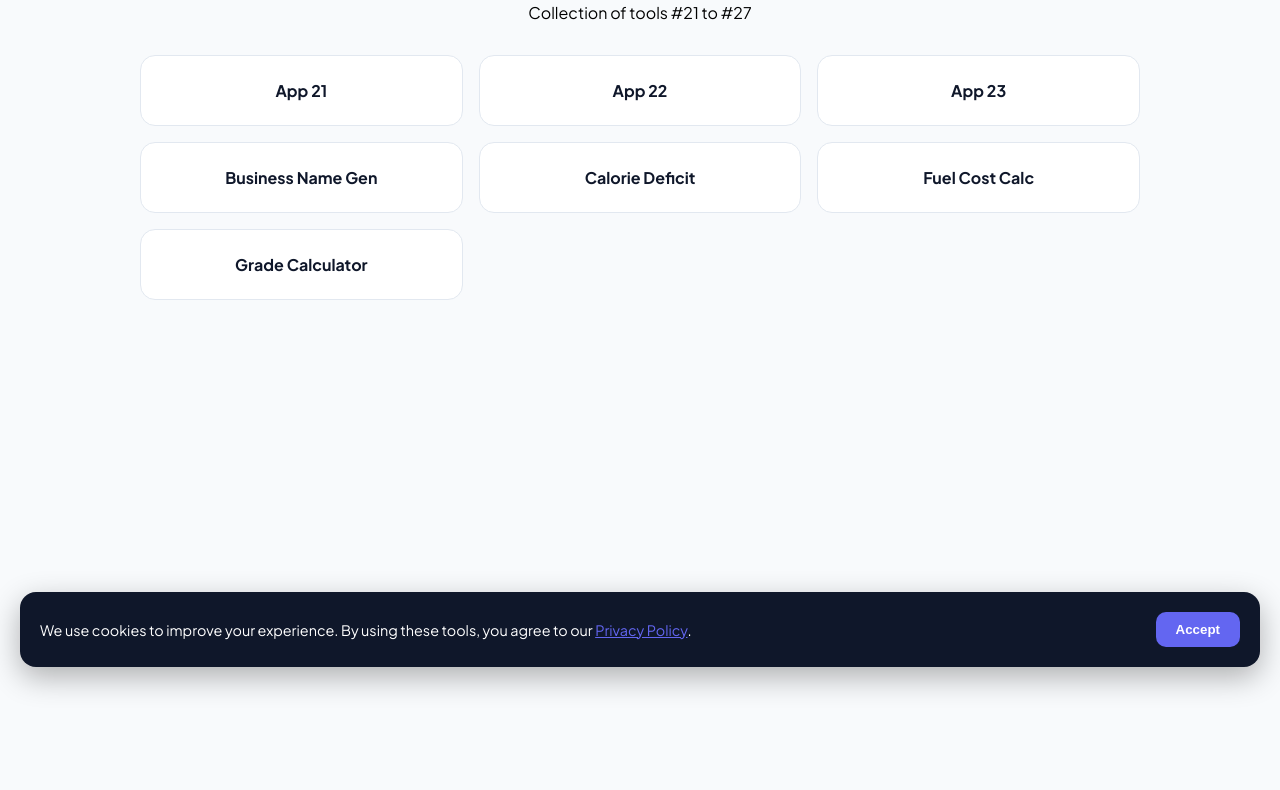
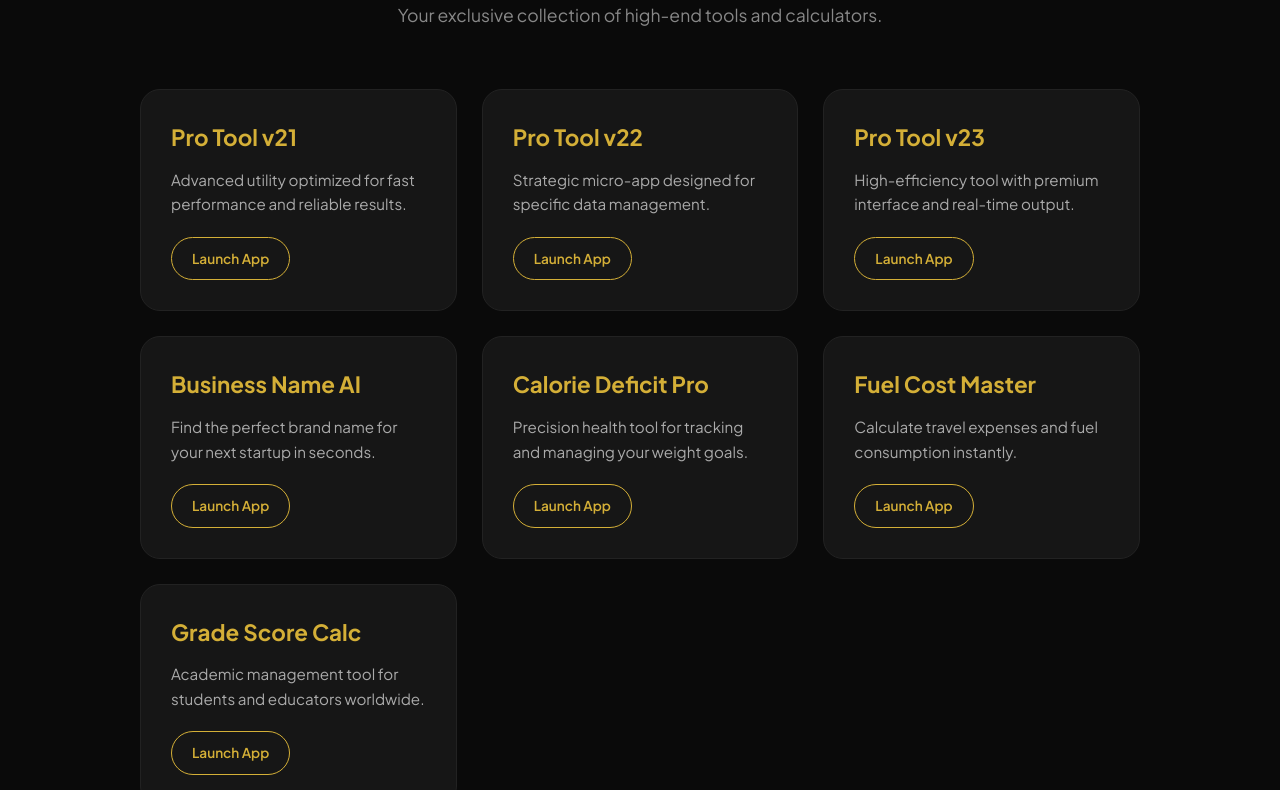
Before and after one commit to jsghomejsg/mis-apps-2026, a plain HTML site: page index.html in a window 1280 px wide. Shown: the part 113-903 px from the top of the page. Before the commit the page ends 800 px from the top, so only its background shows below. Drawn offline with Linux system fonts and the light colour scheme.

Commit message:
Update index.html

```diff
--- a/index.html
+++ b/index.html
@@ -3,44 +3,102 @@
 <head>
     <meta charset="UTF-8">
     <meta name="viewport" content="width=device-width, initial-scale=1.0">
-    <title>Mis Apps 2026 | Collection Hub</title>
-    <link href="https://fonts.googleapis.com/css2?family=Plus+Jakarta+Sans:wght@400;700&display=swap" rel="stylesheet">
+    <title>Elite Utility Hub | Professional Micro-Apps</title>
+    <link href="https://fonts.googleapis.com/css2?family=Plus+Jakarta+Sans:wght@400;600;700&display=swap" rel="stylesheet">
     <style>
-        body { font-family: 'Plus Jakarta Sans', sans-serif; background: #f8fafc; margin: 0; padding: 2rem; text-align: center; }
-        .grid { display: grid; grid-template-columns: repeat(auto-fill, minmax(250px, 1fr)); gap: 1rem; max-width: 1000px; margin: 2rem auto; }
-        .card { background: white; padding: 1.5rem; border-radius: 15px; text-decoration: none; color: #0f172a; border: 1px solid #e2e8f0; font-weight: 700; transition: 0.3s; }
-        .card:hover { border-color: #6366f1; transform: translateY(-3px); }
-        #cookie-banner { position: fixed; bottom: 20px; left: 20px; right: 20px; background: #0f172a; color: white; padding: 20px; border-radius: 16px; display: flex; justify-content: space-between; align-items: center; box-shadow: 0 10px 30px rgba(0,0,0,0.3); z-index: 10000; font-size: 0.9rem; }
-        .cookie-btn { background: #6366f1; color: white; border: none; padding: 10px 20px; border-radius: 10px; cursor: pointer; font-weight: 800; }
+        :root { --gold: #d4af37; --dark: #0a0a0a; --card: #161616; --text: #e0e0e0; }
+        * { margin: 0; padding: 0; box-sizing: border-box; }
+        body { background-color: var(--dark); color: var(--text); font-family: 'Plus Jakarta Sans', sans-serif; line-height: 1.6; padding: 40px 20px; }
+        .container { max-width: 1000px; margin: 0 auto; }
+        header { text-align: center; margin-bottom: 60px; }
+        h1 { color: var(--gold); font-size: 2.5rem; letter-spacing: -1px; margin-bottom: 10px; }
+        header p { color: #888; font-size: 1.1rem; }
+        .grid { display: grid; grid-template-columns: repeat(auto-fit, minmax(280px, 1fr)); gap: 25px; }
+        .app-card { background: var(--card); border: 1px solid #222; padding: 30px; border-radius: 20px; text-decoration: none; color: inherit; transition: all 0.3s ease; display: flex; flex-direction: column; justify-content: space-between; }
+        .app-card:hover { border-color: var(--gold); transform: translateY(-10px); box-shadow: 0 20px 40px rgba(0,0,0,0.5); }
+        .app-card h3 { color: var(--gold); font-size: 1.4rem; margin-bottom: 12px; }
+        .app-card p { color: #aaa; font-size: 0.95rem; margin-bottom: 20px; }
+        .btn { display: inline-block; background: transparent; border: 1px solid var(--gold); color: var(--gold); padding: 10px 20px; border-radius: 50px; font-weight: 600; font-size: 0.85rem; transition: 0.3s; align-self: flex-start; }
+        .app-card:hover .btn { background: var(--gold); color: var(--dark); }
+        footer { margin-top: 80px; text-align: center; color: #444; font-size: 0.8rem; border-top: 1px solid #222; padding-top: 20px; }
+        footer a { color: #666; text-decoration: none; margin: 0 10px; }
+        footer a:hover { color: var(--gold); }
     </style>
 </head>
 <body>
-    <h1>Mis Apps 2026</h1>
-    <p>Collection of tools #21 to #27</p>
+
+<div class="container">
+    <header>
+        <h1>Premium Utility Hub</h1>
+        <p>Your exclusive collection of high-end tools and calculators.</p>
+    </header>
 
     <div class="grid">
-        <a href="aplicacion21/" class="card">App 21</a>
-        <a href="aplicacion22/" class="card">App 22</a>
-        <a href="aplicacion23/" class="card">App 23</a>
-        <a href="generador-de-nombres-comerciales/" class="card">Business Name Gen</a>
-        <a href="calculadora-de-deficit-de-calorias/" class="card">Calorie Deficit</a>
-        <a href="calculadora-de-costos-de-combustible/" class="card">Fuel Cost Calc</a>
-        <a href="calculadora-de-calificaciones/" class="card">Grade Calculator</a>
+        <a href="./aplicación21/" class="app-card">
+            <div>
+                <h3>Pro Tool v21</h3>
+                <p>Advanced utility optimized for fast performance and reliable results.</p>
+            </div>
+            <span class="btn">Launch App</span>
+        </a>
+
+        <a href="./aplicación22/" class="app-card">
+            <div>
+                <h3>Pro Tool v22</h3>
+                <p>Strategic micro-app designed for specific data management.</p>
+            </div>
+            <span class="btn">Launch App</span>
+        </a>
+
+        <a href="./aplicación23/" class="app-card">
+            <div>
+                <h3>Pro Tool v23</h3>
+                <p>High-efficiency tool with premium interface and real-time output.</p>
+            </div>
+            <span class="btn">Launch App</span>
+        </a>
+
+        <a href="./generador de nombres comerciales/" class="app-card">
+            <div>
+                <h3>Business Name AI</h3>
+                <p>Find the perfect brand name for your next startup in seconds.</p>
+            </div>
+            <span class="btn">Launch App</span>
+        </a>
+
+        <a href="./calculadora de déficit de calorías/" class="app-card">
+            <div>
+                <h3>Calorie Deficit Pro</h3>
+                <p>Precision health tool for tracking and managing your weight goals.</p>
+            </div>
+            <span class="btn">Launch App</span>
+        </a>
+
+        <a href="./calculadora de costos de combustible/" class="app-card">
+            <div>
+                <h3>Fuel Cost Master</h3>
+                <p>Calculate travel expenses and fuel consumption instantly.</p>
+            </div>
+            <span class="btn">Launch App</span>
+        </a>
+
+        <a href="./calculadora de calificaciones/" class="app-card">
+            <div>
+                <h3>Grade Score Calc</h3>
+                <p>Academic management tool for students and educators worldwide.</p>
+            </div>
+            <span class="btn">Launch App</span>
+        </a>
     </div>
 
-    <div id="cookie-banner">
-        <div>We use cookies to improve your experience. By using these tools, you agree to our <a href="privacy-policy.html" style="color: #6366f1;">Privacy Policy</a>.</div>
-        <button class="cookie-btn" onclick="acceptCookies()">Accept</button>
-    </div>
+    <footer>
+        <p>&copy; 2026 JSG Home Apps. All rights reserved.</p>
+        <p>
+            <a href="./política-de-privacidad.html">Privacy Policy</a> |
+            <a href="./mapa del sitio.xml">Sitemap</a>
+        </p>
+    </footer>
+</div>
 
-    <script>
-        function acceptCookies() {
-            document.getElementById('cookie-banner').style.display = 'none';
-            localStorage.setItem('cookies_accepted_repo_apps', 'true');
-        }
-        if (localStorage.getItem('cookies_accepted_repo_apps') === 'true') {
-            document.getElementById('cookie-banner').style.display = 'none';
-        }
-    </script>
 </body>
 </html>
```
